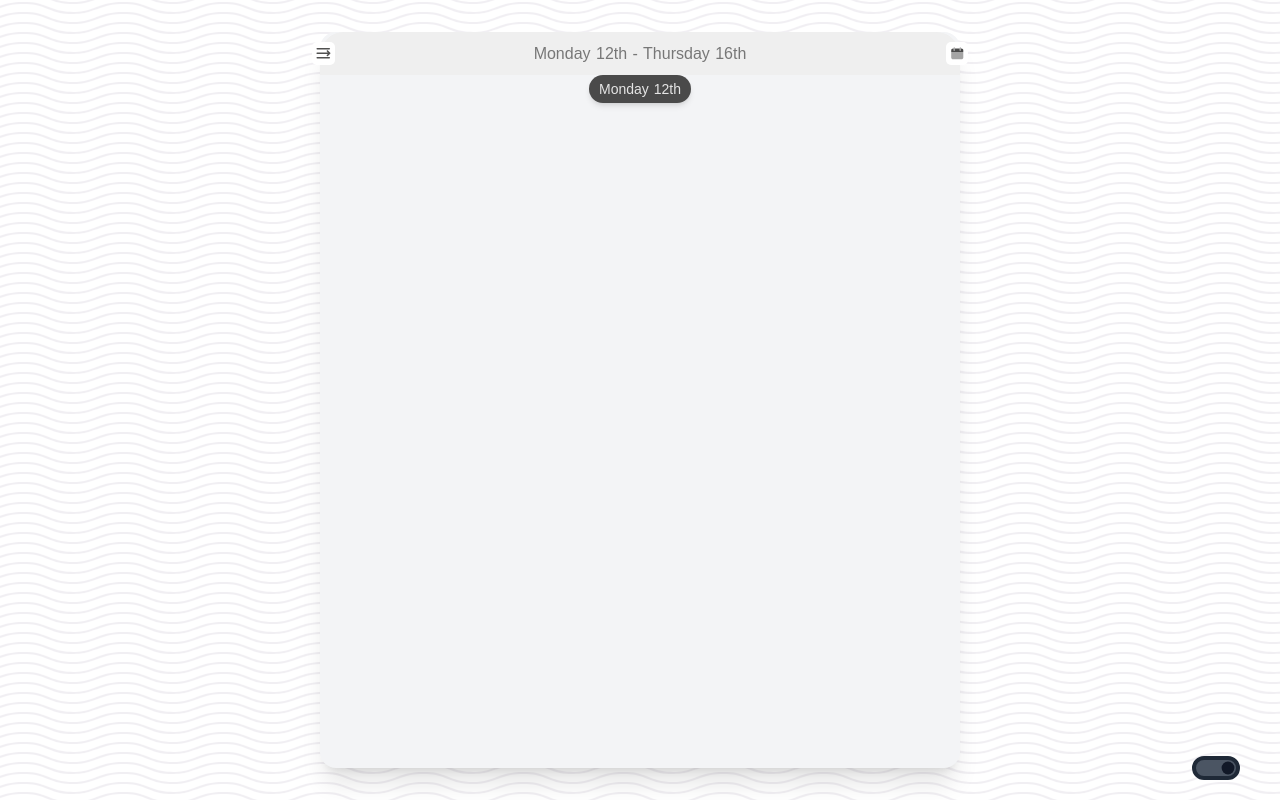
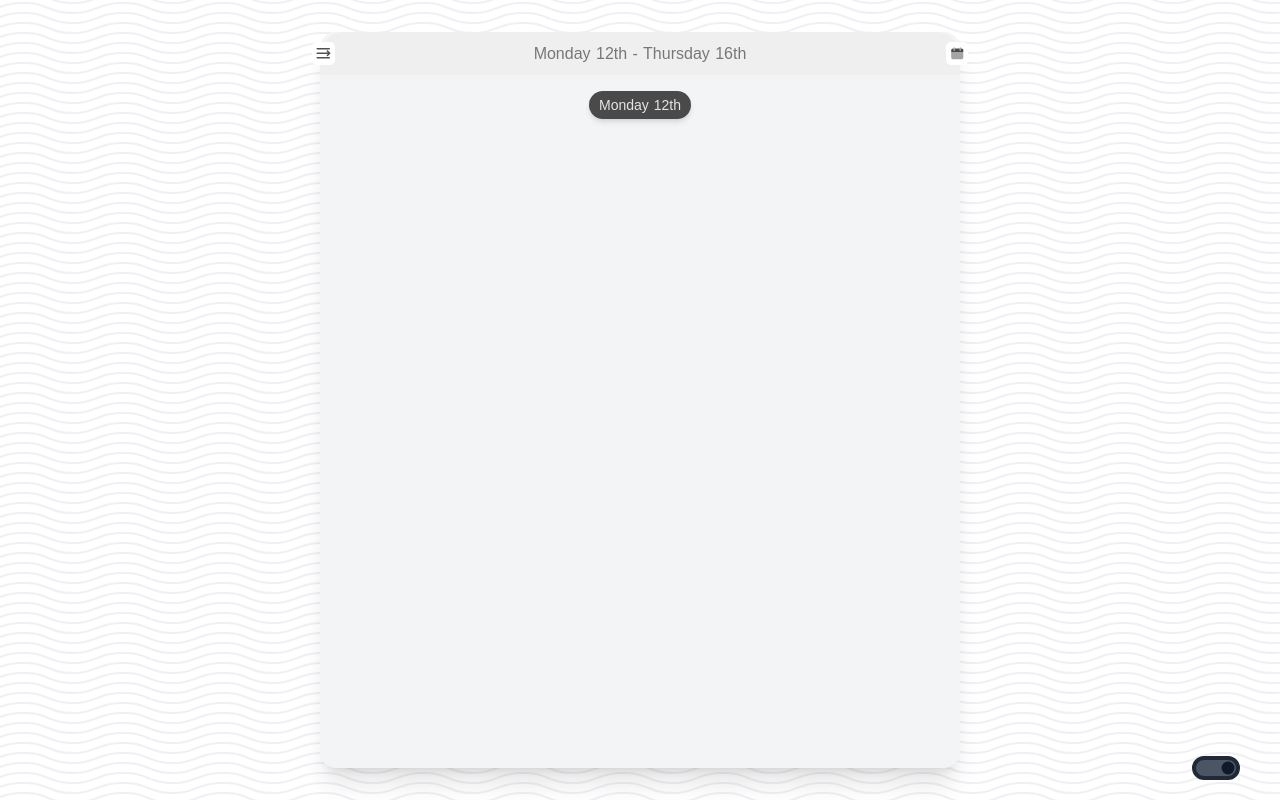
Before and after one commit to Beth-Taiwo/dress-calendar, a Nuxt app: page /dashboard in a window 1280 px wide. Built offline with nearby package versions, Linux system fonts and the light colour scheme; a web font is replaced by a local one.

Commit message:
nuxt route to  addCloth page

```diff
--- a/pages/dashboard.vue
+++ b/pages/dashboard.vue
@@ -69,6 +69,7 @@
           >
             <!-- Sidebar content here -->
             <div class="flex-1 space-y-5 pt-4">
+              <nuxt-link to="/addClothes">
                 <button
                   class="w-full bg-[#4A4A4A] rounded-[10px] py-2.5 text-center hover:bg-opacity-70"
                 >
@@ -90,6 +91,7 @@
                     Add New Cloth
                   </span>
                 </button>
+              </nuxt-link>
               <button
                 class="w-full bg-[#4A4A4A] rounded-[10px] py-2.5 text-center hover:bg-opacity-70"
               >
@@ -135,13 +137,14 @@
         </div>
       </div>
 
-      <Badge :text="'Monday 12th'" class="w-[102px] mx-auto" />
+      <Badge :text="'Monday 12th'" class="w-[102px] mx-auto my-4" />
     </section>
   </div>
 </template>
 
 <script>
 import Badge from '~/components/Badge.vue'
+
 export default {
   name: 'Dashboard',
   components: { Badge },
```
Lines whose indentation alone changed are shown as unchanged.
